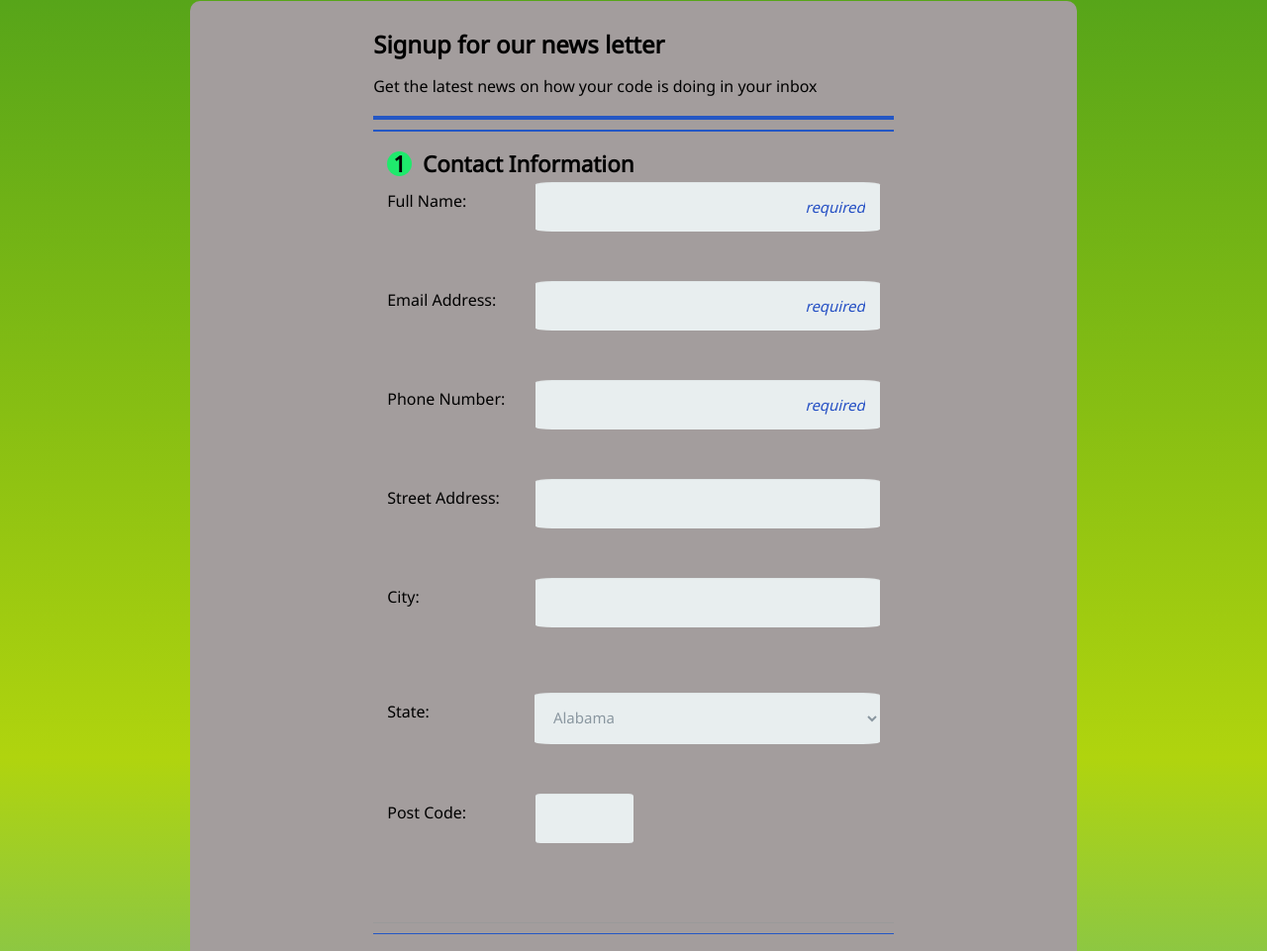
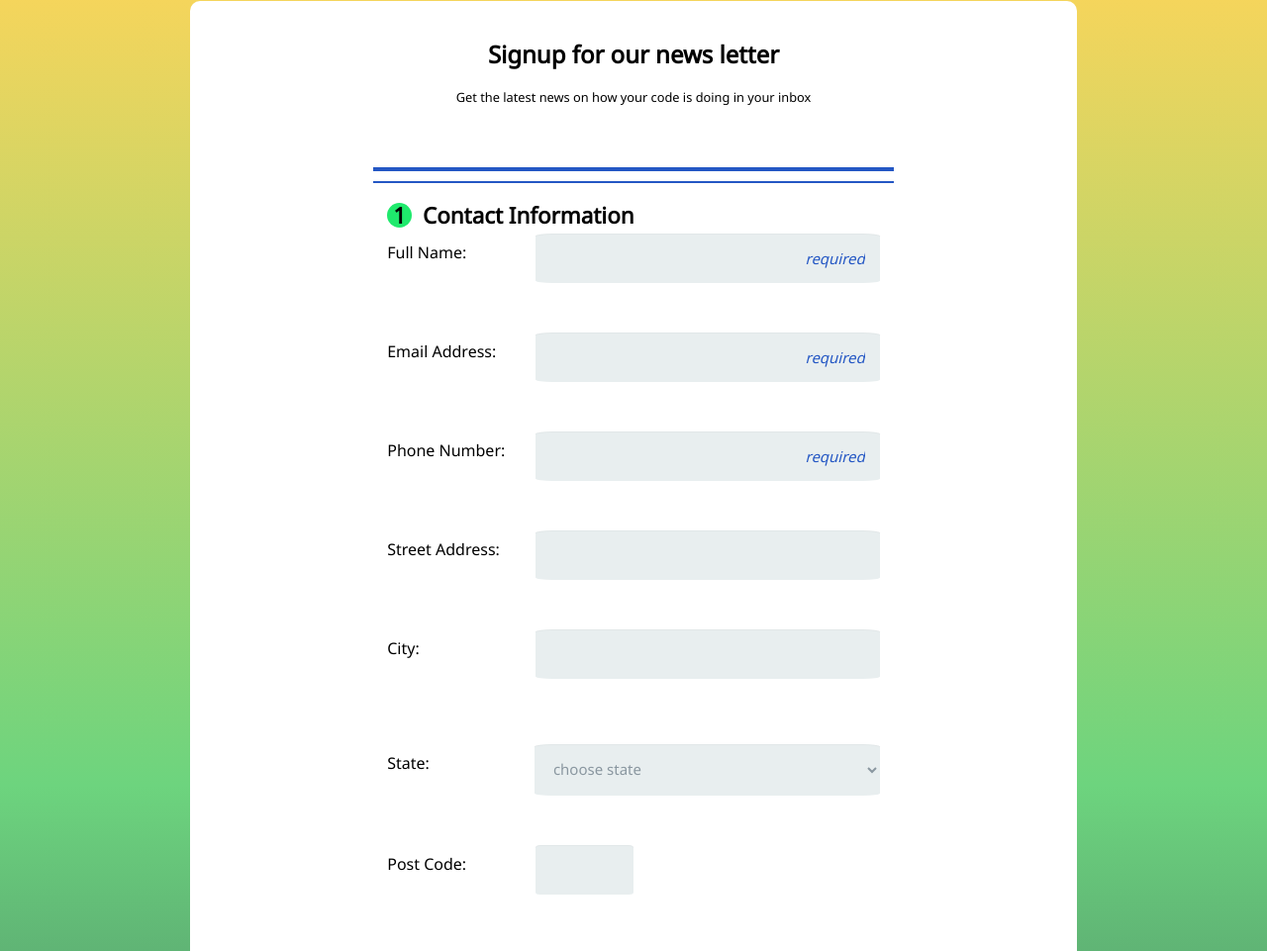
Before and after one commit to tomelsom01/Tech-Degree-project-3, a plain HTML site: page index.html in a window 1280 px wide. Shown: the part 61-1022 px from the top of the page at 99% size. Drawn offline with Linux system fonts and the light colour scheme; files that its build step writes are made by us from their sources.

Commit message:
change color and change font position
change color and change font position

```diff
--- a/css/styles.css
+++ b/css/styles.css
@@ -4,7 +4,7 @@ box-sizing: border-box;
 
 body{
 
-        background: linear-gradient(rgb(80, 161, 26), rgb(176, 212, 14), rgb(29, 158, 233));
+        background: linear-gradient(#ffd559, #6dd47e, #293250);
      font-family: 'Noto Sans', sans-serif;
 
 }
@@ -39,6 +39,7 @@ header{
     border-right: 0;
 
 }
+
 legend{
 font-weight:bold;
 font-size: 1.4em;
@@ -47,12 +48,12 @@ font-size: 1.4em;
 .bottomline{
     height: 10px;
     margin: 20px auto;
-    border-bottom: 1px solid #2457c4;
+    border-bottom: 5px solid #2457c4;
     border-left: 0;
     border-right: 0;
 }
 
-header h2
+h2
  {
 text-align: center;
 padding-top: 30px;
@@ -62,11 +63,12 @@ margin: 0 auto;
 }
 
 
-header p{
+.center{
     text-align: center;
     margin: 0 auto;
     padding: 10px 0 30px;
     width: 85%;
+    font-size: 80%;
 }
 .number{
 
@@ -115,8 +117,12 @@ background-color: indianred;
 }
 /* Contact Information */
 
+input:focus{
+    background-color: indianred;
+}
+
 .wrap{
-    background-color: #a39d9d;
+    background-color: #ffffff;
     width: 70%;
     margin: 5px auto;
     padding: 10px;
@@ -139,7 +145,7 @@ label {
 ::placeholder {
     text-align: right;
     font-style: italic;
-    color: #244fc4;
+    color: #2457c4;
   }
 
 input[type="checkbox"],
--- a/index.html
+++ b/index.html
@@ -14,7 +14,7 @@
 <body>
 
     <header>
-        <h1 class="codeheader">&lt;THE CODE REVIEW&gt;</h1>
+        <h1 class="codeheader">&ltTHE CODE REVIEW&gt</h1>
     </header>
 
     <form action="index.html" method="post">
@@ -23,9 +23,12 @@
 
     <section class="form">
 
+
             <h2>Signup for our news letter</h2>
+        <div class="center">
 
             <p>Get the latest news on how your code is doing in your inbox</p>
+        </div>
 
                 <hr class="topline">
 
@@ -69,6 +72,7 @@
 
                         <label for="state"> State:</label>
                         <select id="state" name="user-state" class="state">
+                            <option value="value">choose state</option>
                             <optgroup label="A">
                                 <option value="alabama">Alabama</option>
                                 <option value="alaska">Alaska</option>
```
